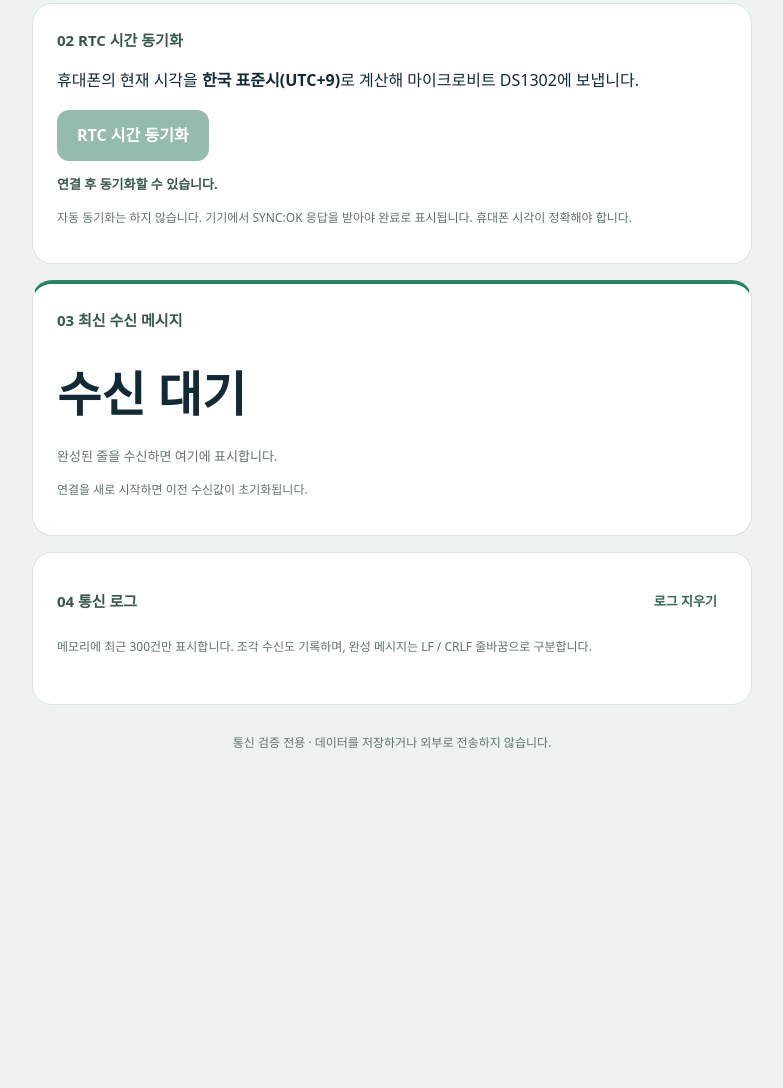
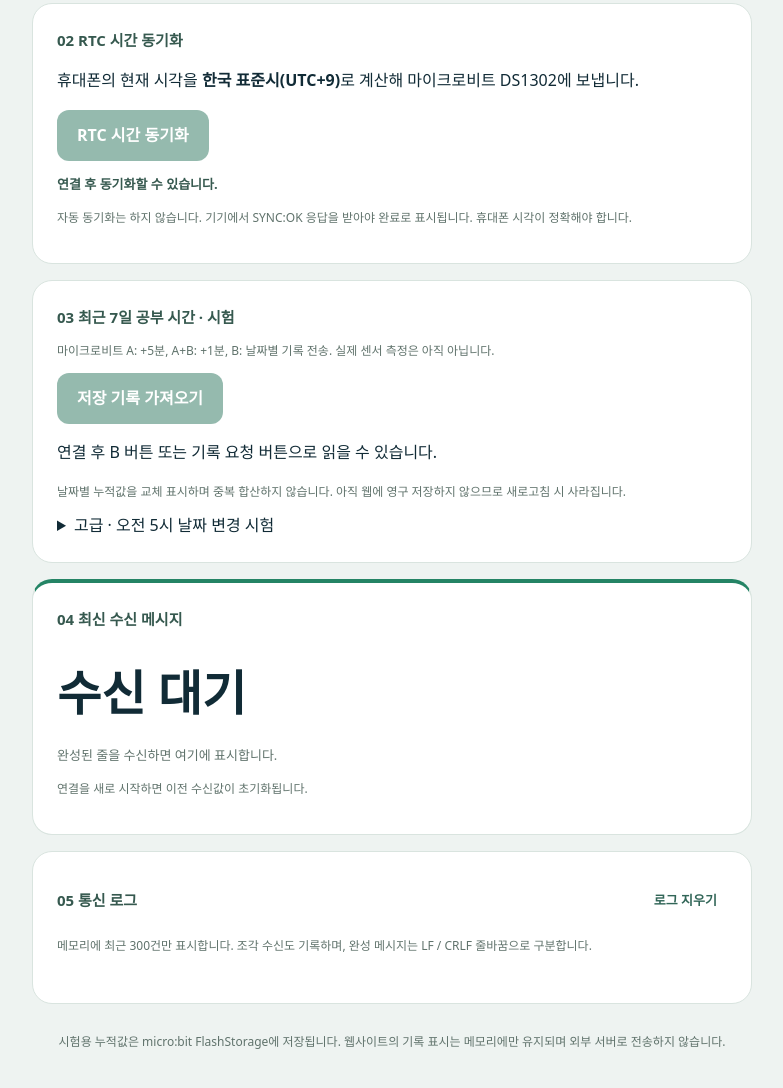
Before and after one commit to soup-bean/microbit-study-web, a plain HTML site: page index.html in a window 1280 px wide. Shown: the part 558-1646 px from the top of the page, without its empty margins (248-1031 px from the left). Before the commit the page ends 1362 px from the top, so only its background shows below. Drawn offline with Linux system fonts and the light colour scheme.

Commit message:
Show last seven study-day totals and controls

```diff
--- a/index.html
+++ b/index.html
@@ -24,18 +24,32 @@
       <p id="sync-status" role="status" aria-live="polite">연결 후 동기화할 수 있습니다.</p>
       <p class="hint">자동 동기화는 하지 않습니다. 기기에서 SYNC:OK 응답을 받아야 완료로 표시됩니다. 휴대폰 시각이 정확해야 합니다.</p>
     </section>
+    <section aria-labelledby="days-title">
+      <h2 id="days-title">03 최근 7일 공부 시간 · 시험</h2>
+      <p class="hint">마이크로비트 A: +5분, A+B: +1분, B: 날짜별 기록 전송. 실제 센서 측정은 아직 아닙니다.</p>
+      <div class="actions"><button id="get-records" type="button" disabled>저장 기록 가져오기</button></div>
+      <p id="records-status" role="status" aria-live="polite">연결 후 B 버튼 또는 기록 요청 버튼으로 읽을 수 있습니다.</p>
+      <ol id="days" aria-label="날짜별 공부 시간"></ol>
+      <p class="hint">날짜별 누적값을 교체 표시하며 중복 합산하지 않습니다. 아직 웹에 영구 저장하지 않으므로 새로고침 시 사라집니다.</p>
+      <details class="test-options">
+        <summary>고급 · 오전 5시 날짜 변경 시험</summary>
+        <p class="hint">RTC를 시험용 04:59:30으로 바꿉니다. 05:00 전후에 A/B로 기록을 확인하고, 끝나면 반드시 RTC 시간 동기화 버튼으로 실제 한국 시각을 복원하세요. 시험용 시간도 FlashStorage에 저장됩니다.</p>
+        <button id="boundary-test" class="secondary" type="button" disabled>RTC를 04:59:30으로 설정</button>
+        <p id="boundary-status" role="status">시험 미실행</p>
+      </details>
+    </section>
     <section class="reading" aria-labelledby="reading-title">
-      <h2 id="reading-title">03 최신 수신 메시지</h2>
+      <h2 id="reading-title">04 최신 수신 메시지</h2>
       <output id="latest" aria-live="polite">수신 대기</output>
       <p id="received-at">완성된 줄을 수신하면 여기에 표시합니다.</p>
       <p class="hint">연결을 새로 시작하면 이전 수신값이 초기화됩니다.</p>
     </section>
     <section aria-labelledby="log-title">
-      <div class="section-heading"><h2 id="log-title">04 통신 로그</h2><button id="clear" class="text-button" type="button">로그 지우기</button></div>
+      <div class="section-heading"><h2 id="log-title">05 통신 로그</h2><button id="clear" class="text-button" type="button">로그 지우기</button></div>
       <p class="hint">메모리에 최근 300건만 표시합니다. 조각 수신도 기록하며, 완성 메시지는 LF / CRLF 줄바꿈으로 구분합니다.</p>
       <ol id="log" aria-label="통신 로그"></ol>
     </section>
-    <footer>통신 검증 전용 · 데이터를 저장하거나 외부로 전송하지 않습니다.</footer>
+    <footer>시험용 누적값은 micro:bit FlashStorage에 저장됩니다. 웹사이트의 기록 표시는 메모리에만 유지되며 외부 서버로 전송하지 않습니다.</footer>
   </main>
 </body>
 </html>
```
